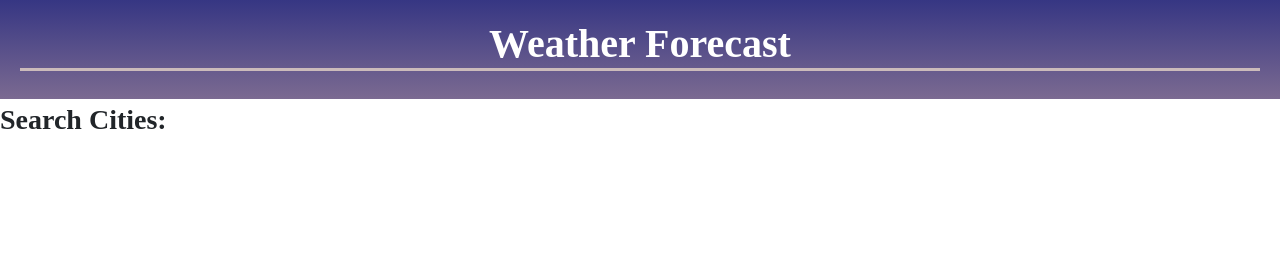
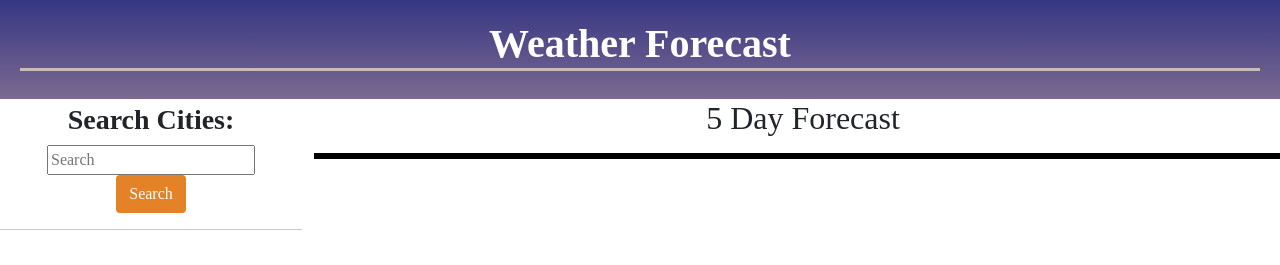
Before and after one commit to Akuruu/weather_tracker, a plain HTML site: page index.html in a window 1280 px wide. Drawn offline with nearby package versions, Linux system fonts and the light colour scheme; no server answers.

Commit message:
got api to display to register as an object and added small details to css

```diff
--- a/assets/script.js
+++ b/assets/script.js
@@ -14,6 +14,7 @@ let searchInput = document.querySelector("#search-input");
 let todayBox = document.querySelector("#today");
 let forecastBox = document.querySelector("#forecast");
 let searchDisplayBox = document.querySelector("#history");
+let searchButton = document.querySelector("#search-button");
 
 
 //function to display search history
@@ -21,20 +22,35 @@ let searchDisplayBox = document.querySelector("#history");
 // searchDisplayBox.innerHTML = "";
 // }
 
-var weatherApiUrl = `https://api.openweathermap.org/data/2.5/onecall?lat=33.44&lon=-94.04&exclude=hourly,daily&current.temp&current.uvi&current.wind_speed&current.humidity&units=imperial&appid=${apiKey}`;
+var weatherApiUrl = `https://api.openweathermap.org/data/2.5/onecall?lat=33.44&lon=-94.04&current.weather&exclude=minutely,daily&current.temp&current.uvi&current.wind_speed&current.humidity&units=imperial&appid=${apiKey}`;
 console.log(weatherApiUrl);
-
+// function to display current weather
 function weatherData(weatherApi) {
     fetch(weatherApi)
     .then (function (res) {
         return res.json()
     })
     .then (function(data) {
-         for (var i = 0; )
+         for (var i = 0; i < data.length; i++) {
 
-        console.log(data);
 
-    })
+         }
+         forecastBox.innerHTML = data
+
+         console.log(data.current);
+    });
 }
+
+/*
+ function displayWeather(data) {
+    for  (i = 0; i < data.length; i++) {
+        var div = document.createElement("div");
+        div.innerHTML = 'temp' + data[i].current;
+        forecastBox.appendChild(div);
+    }
+ }
+*/
 weatherData(weatherApiUrl);
+// displayWeather();
+
 //create a fetch inside of a function request to fetch the data from the weather API
--- a/assets/style.css
+++ b/assets/style.css
@@ -13,3 +13,24 @@ header {
     background-image: linear-gradient(rgb(54, 54, 131), rgb(123, 106, 145));
     padding: 20px;
 }
+
+form, h2 {
+  text-align: center;
+}
+
+button {
+    padding: 10px;
+    display: inline;
+}
+
+.btn:hover {
+    background-color: rgb(143, 94, 38);
+    color:white;
+}
+
+#forecast {
+    border: solid black;
+    background-image: linear-gradient(rgb(126, 126, 224), rgb(191, 177, 209));
+    color: white;
+
+}
--- a/index.html
+++ b/index.html
@@ -19,14 +19,26 @@
   <section>
     <div class="container-fluid"></div>
     <div class="row">
-       <aside class="cp;-lg-3 pb-3">
+       <aside class="col-lg-3 pb-3">
          <h2 id="form-header" class=" mt-1 h3 form-label" style="font-weight: bolder;">Search Cities:</h2>
+        <!--Search Form-->
+        <form id="search-form" class="form">
+          <div class="form-inline form-group">
+            <input class="form-input weather-search" type="text" id="search-input" placeholder="Search" aria-labelledby="form-heading" aria-controls="today forecast"/>
+          </div>
+
+          <div class="input-group-append">
+            <button type="submit" class="btn search-button" style="background-color: rgb(227, 130, 38); color:white;" id="search-button" aria-label="submit search">Search</button>
+            <hr class=""hr weather-hr" />
+          </div>
+        </form>
+        <div class="list-group" id="history"></div>
        </aside>
-    </div>
-  </section>
+
 
       <!--Main weather displays-->
       <section class="col-lg-9 pb-3">
+        <h2>5 Day Forecast</h2>
         <!--todays box-->
          <div id="today" class="mt-3" role="region" aria-live="polite">
         </div>
@@ -34,6 +46,9 @@
           <div id="forecast" class="row mt-3" role="region" aria-live="polite">
           </div>
           </section>
+    </div>
+  </section>
+
 
 
 
@@ -56,5 +71,6 @@
     <script src="https://cdn.jsdelivr.net/npm/bootstrap@5.1.3/dist/js/bootstrap.bundle.min.js"
     integrity="sha384-ka7Sk0Gln4gmtz2MlQnikT1wXgYsOg+OMhuP+IlRH9sENBO0LRn5q+8nbTov4+1p"
     crossorigin="anonymous"></script>
+    <script src="./assets/script.js"></script>
 </body>
 </html>
```
Lines whose indentation alone changed are shown as unchanged.
